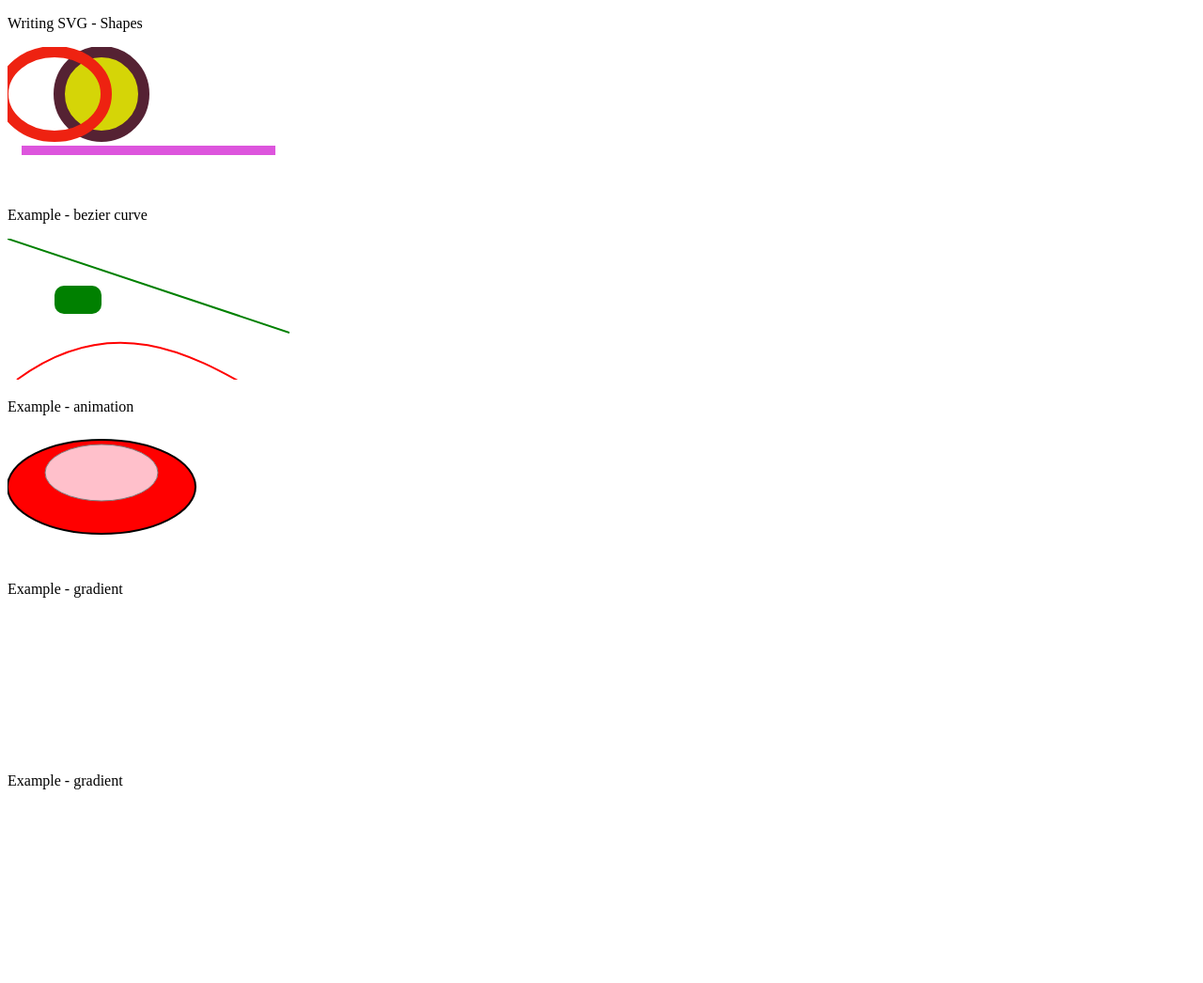
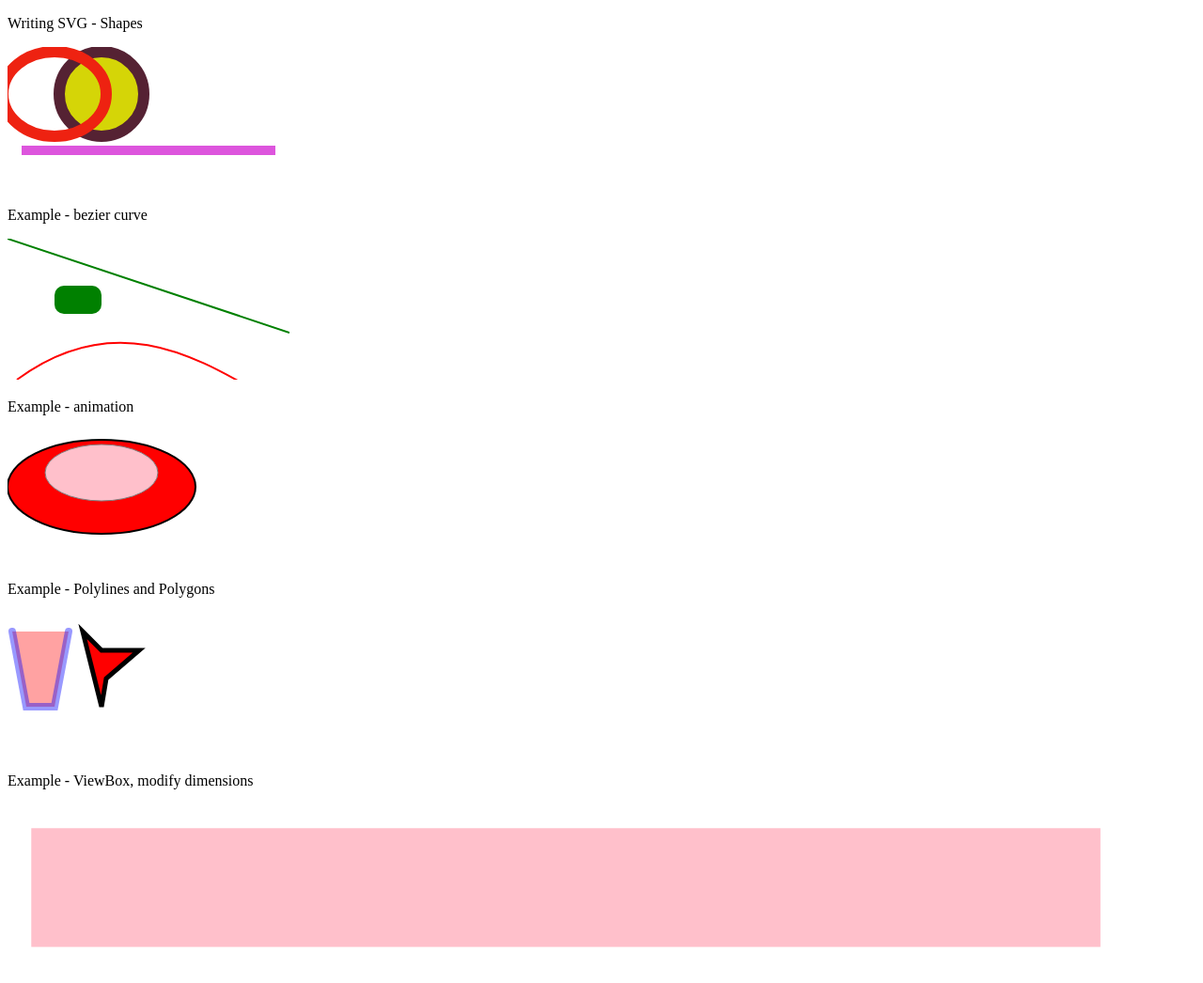
Before and after one commit to vasilijus/Mastering-SVG, a plain HTML site: page WebApp-SVG/Chapter_01/index.html in a window 1280 px wide. Shown: the whole page at 94% size. Before the commit the page ends 1018 px from the top, so only its background shows below. Drawn offline with Linux system fonts and the light colour scheme.

Commit message:
small bits

```diff
--- a/WebApp-SVG/Chapter_01/index.html
+++ b/WebApp-SVG/Chapter_01/index.html
@@ -19,10 +19,13 @@
         </ellipse>
         Sorry, your browser does not support inline SVG.
     </svg>
-    <p>Example - gradient</p>
-    <img src="chap_01/04_svg-gradients.svg" />
-    <p>Example - gradient</p>
-    <img src="chap_01/04_svg-gradients.svg" />
-
+    <p>Example - Polylines and Polygons</p>
+    <svg>
+        <!-- Open -->
+        <polyline points="5,20 20,100 50,100 65,20" fill="#ff00005d" stroke="blue" stroke-width="8" stroke-linecap="round" stroke-opacity="0.4" />
+        <polygon points="80,20 100,100 105,70 140,40 100,40" fill="red" stroke="black" stroke-width="5" stroke-linejoin="miter" />
+    </svg>
+    <p>Example - ViewBox, modify dimensions</p>
+    <embed src="chap_01/05_svg-viewbox.svg" width="100%" height="100%" />
 </body>
 </html>
```
Also changed, not shown: WebApp-SVG/Chapter_01/chap_01/04_svg-Polygons.svg (added), WebApp-SVG/Chapter_01/chap_01/04_svg-gradients.svg (deleted), WebApp-SVG/Chapter_01/chap_01/05_svg-viewbox.svg (added).
